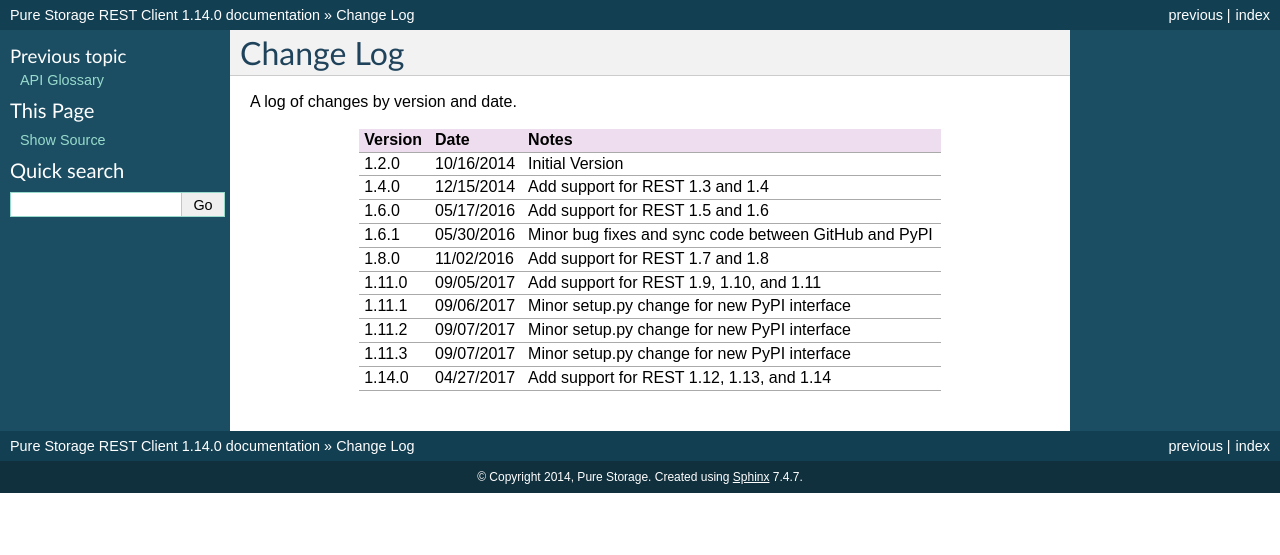
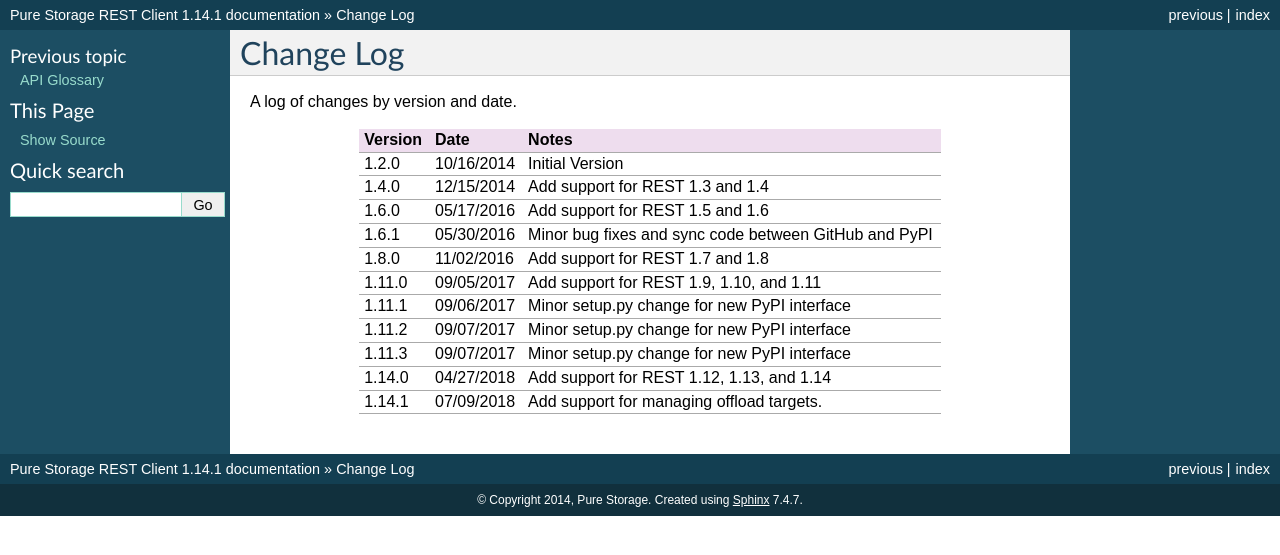
Before and after one commit to PureStorage-OpenConnect/rest-client, a Sphinx documentation site: the page built from docs/changelog.rst, in a window 1280 px wide. Shown: the top 555 px of the page. Built offline with Sphinx 7.4.7, drawn with Linux system fonts in a browser that asks for light colours.

Commit message:
Update documentation for version 1.14.1

```diff
--- a/docs/changelog.rst
+++ b/docs/changelog.rst
@@ -15,5 +15,6 @@
 1.11.1  09/06/2017 Minor setup.py change for new PyPI interface
 1.11.2  09/07/2017 Minor setup.py change for new PyPI interface
 1.11.3  09/07/2017 Minor setup.py change for new PyPI interface
-1.14.0  04/27/2017 Add support for REST 1.12, 1.13, and 1.14
+1.14.0  04/27/2018 Add support for REST 1.12, 1.13, and 1.14
+1.14.1  07/09/2018 Add support for managing offload targets.
 ======= ========== =====
--- a/docs/conf.py
+++ b/docs/conf.py
@@ -54,7 +54,7 @@
 # The short X.Y version.
 version = '1.14'
 # The full version, including alpha/beta/rc tags.
-release = '1.14.0'
+release = '1.14.1'
 
 # The language for content autogenerated by Sphinx. Refer to documentation
 # for a list of supported languages.
--- a/setup.py
+++ b/setup.py
@@ -6,11 +6,11 @@
 
 setup(
     name="purestorage",
-    version="1.14.0",
+    version="1.14.1",
     description="Pure Storage FlashArray REST Client",
     keywords=["pure", "storage", "flasharray", "rest", "client"],
     url="https://github.com/purestorage/rest-client",
-    download_url="https://github.com/purestorage/rest-client/archive/1.14.0.tar.gz",
+    download_url="https://github.com/purestorage/rest-client/archive/1.14.1.tar.gz",
     author="Pure Storage",
     author_email = "wes@purestorage.com",
     license="BSD 2-Clause",
```
